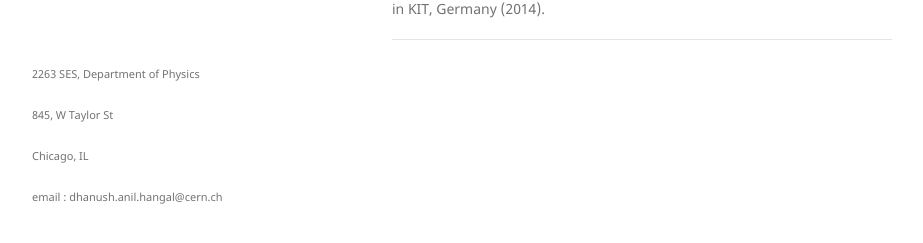
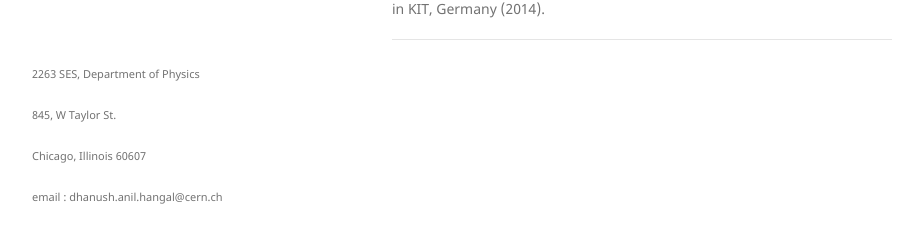
Before and after one commit to dhanushhangal/dhanushhangal.github.io, a Jekyll site: the page built from index.md, in a window 1280 px wide. Shown: the part 624-867 px from the top of the page, without its empty margins (178-1101 px from the left). Built offline with Jekyll 4.4.1, drawn with Linux system fonts in a browser that asks for light colours; the repository's description, which GitHub fills in, is left out.

Commit message:
Update default.html

```diff
--- a/_layouts/default.html
+++ b/_layouts/default.html
@@ -42,8 +42,8 @@
         <p>This project is maintained by <a href="{{ site.github.owner_url }}">{{ site.github.owner_name }}</a></p>
         {% endif %}
         <p><small>2263 SES, Department of Physics</small></p>
-        <p><small>845, W Taylor St</small></p>
-        <p><small>Chicago, IL</small></p>
+        <p><small>845, W Taylor St.</small></p>
+        <p><small>Chicago, Illinois 60607</small></p>
         <p><small>email : dhanush.anil.hangal@cern.ch</small></p>
       </footer>
     </div>
```
